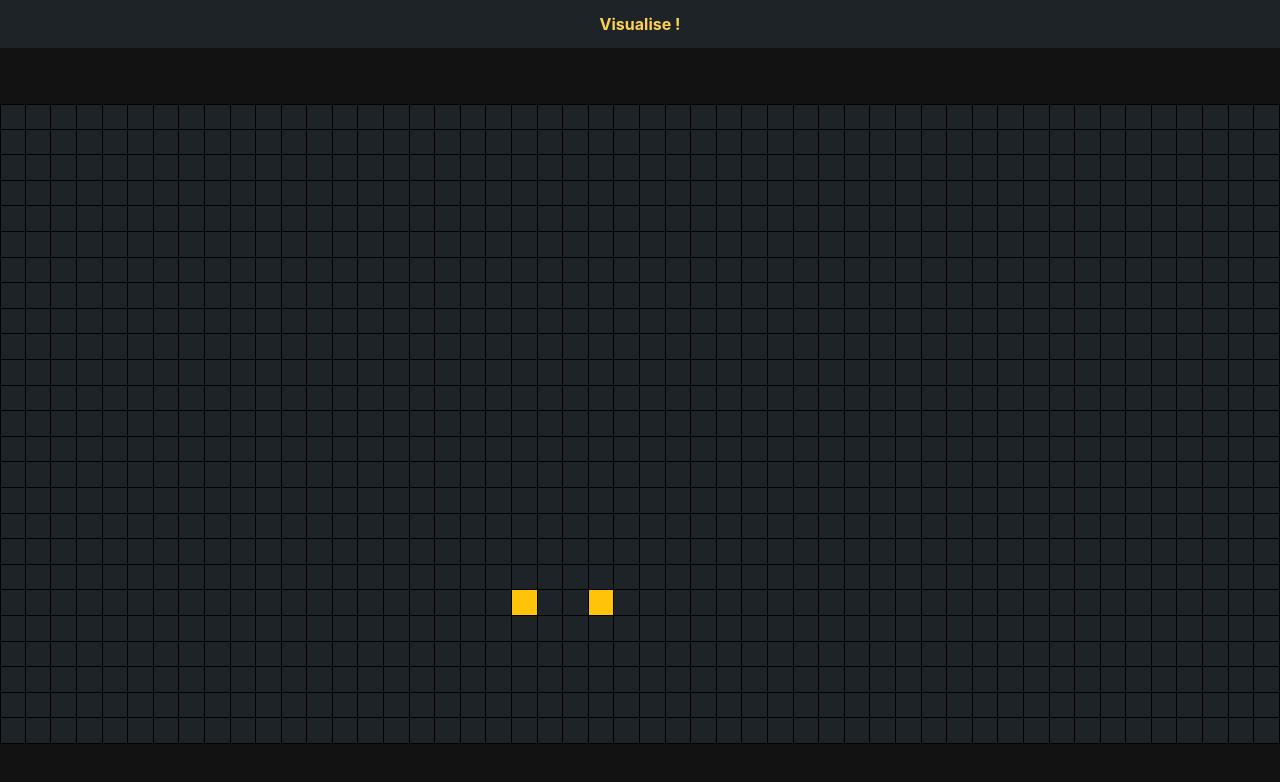
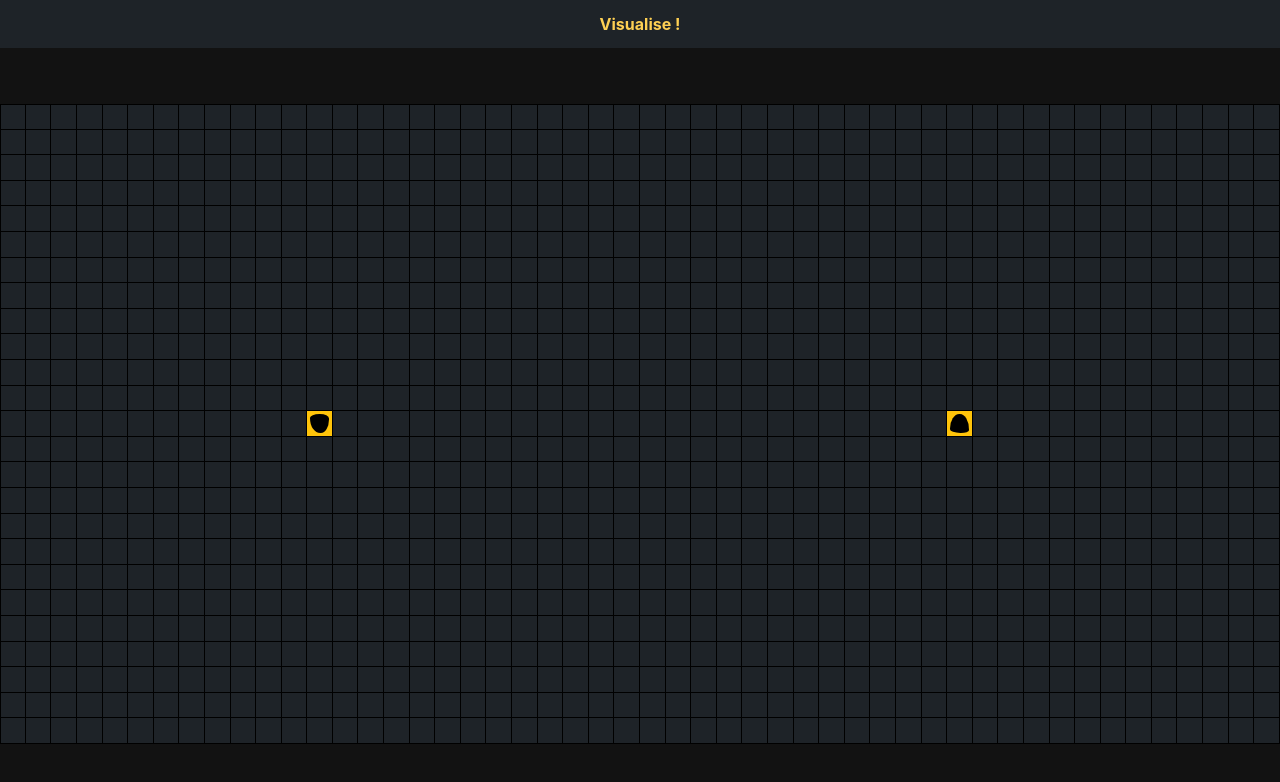
Before and after one commit to Herbin-Clement/graph-visu, a React (Create React App) app: page / in a window 1280 px wide. Shown: the top 782 px of the page. Built offline with nearby package versions, Linux system fonts and the light colour scheme.

Commit message:
can change start and end node by clicking

```diff
--- a/src/Components/Node/EndNode.jsx
+++ b/src/Components/Node/EndNode.jsx
@@ -1,16 +1,16 @@
 import "./Node.css";
 
-const EndNode = ({id, x, y, value, handleClick}) => {
+const EndNode = ({id, x, y, value}) => {
     return (
-        <div /*onClick={(e) => handleClick(e, id)}*/
+        <div
              className="vertice"
              style={
                  {
                      backgroundColor: "#FFC40A",
-                    //  borderRadius: "24% 76% 32% 68% / 71% 30% 70% 29%"
                  }
             }
             >
+                <div class="circle end"></div>
         </div>
     )
 }
--- a/src/Components/Node/Node.css
+++ b/src/Components/Node/Node.css
@@ -1,5 +1,8 @@
 .vertice {
     box-sizing: border-box;
+    display: flex;
+    justify-content: center;
+    align-items: center;
     background-color: white;
     width: 3.2vh;
     height: 3.2vh;
@@ -10,6 +13,30 @@
     cursor: pointer;
 }
 
+.circle {
+    display: flex;
+    justify-content: center;
+    align-items: center;
+    width: 75%;
+    height: 75%;
+    background-color: black;
+}
+
+.start {
+    border-radius: 51% 49% 44% 56% / 21% 25% 75% 79%;
+}
+
+.end {
+    border-radius: 51% 49% 44% 56% / 79% 85% 15% 21%;
+}
+
+.subcircle {
+    width: 33%;
+    height: 33%;
+    background-color: #FFC40A;
+    border-radius: 50%;
+}
+
 .row:first-child > div {
     border-top: 1px solid black;
 }
--- a/src/Components/Node/Node.jsx
+++ b/src/Components/Node/Node.jsx
@@ -2,7 +2,7 @@ import "./Node.css";
 
 const Node = ({id, x, y, value, handleClick}) => {
     return (
-        <div /*onClick={(e) => handleClick(e, id)}*/
+        <div onClick={() => handleClick(id)}
              className="vertice"
              style={
                  {
--- a/src/Components/Node/PathNode.jsx
+++ b/src/Components/Node/PathNode.jsx
@@ -1,8 +1,8 @@
 import "./Node.css";
 
-const PathNode = ({id, x, y, value, handleClick}) => {
+const PathNode = ({id, x, y, value}) => {
     return (
-        <div /*onClick={(e) => handleClick(e, id)}*/
+        <div
              className="vertice"
              style={
                  {
--- a/src/Components/Node/StartNode.jsx
+++ b/src/Components/Node/StartNode.jsx
@@ -1,16 +1,16 @@
 import "./Node.css";
 
-const StartNode = ({id, x, y, value, handleClick}) => {
+const StartNode = ({id, x, y, value}) => {
     return (
-        <div /*onClick={(e) => handleClick(e, id)}*/
+        <div
              className="vertice"
              style={
                  {
                     backgroundColor: "#FFC40A",
-                    //  borderRadius: "74% 26% 70% 30% / 35% 76% 24% 65% "
                  }
             }
             >
+                <div class="circle start"></div>
         </div>
     )
 }
--- a/src/Components/PathFindingVis/PathFindingVis.jsx
+++ b/src/Components/PathFindingVis/PathFindingVis.jsx
@@ -1,6 +1,6 @@
 import { useEffect, useState, useRef } from "react";
 import { Dijkstra, getPath } from "../../lib/Dijkstra/Dijktra.js";
-import { createGridGraph, w, h } from "../../lib/lib.js";
+import { createGridGraph, w, h, x_start_initial, x_end_initial, y_initial } from "../../lib/lib.js";
 import Node from "../Node/Node.jsx";
 import StartNode from "../Node/StartNode.jsx";
 import EndNode from "../Node/EndNode.jsx";
@@ -12,46 +12,47 @@ const PathFindingVis = ({ isVisualising, endVisualise }) => {
 
   const didMount = useRef(false);
 
-  const [startNode, setStartNode] = useState(970);
-  const [endNode, setEndNode] = useState(973);
+  const [startNode, setStartNode] = useState(x_start_initial + y_initial * w);
+  const [endNode, setEndNode] = useState(x_end_initial + y_initial * w);
   const [graph, setGraph] = useState(createGridGraph(w, h));
-  const [data, setData] = useState(Dijkstra(graph, startNode, endNode));
+  const [data, setData] = useState({});
   const [path, setPath] = useState([]);
   const [grid, setGrid] = useState(graph.getGraphRepresentation());
   const [visited, setVisited] = useState([]);
+  const [click, setClick] = useState(0);
   // const [toggle, setToggle] = useState(false);
 
   useEffect(() => {
+    console.log(data);
     if (didMount.current) {
       data.display.forEach((v, i) => {
         setTimeout(() => {
           setVisited(prevState => [...prevState, v]);
-        }, i * 25);
+        }, i * 50);
       });
       setTimeout(() => {
         getPath(data.prev, startNode, endNode).forEach((v, i) => {
           setTimeout(() => {
             setPath(prevState => [...prevState, v]);
             if (v === endNode) endVisualise();
-          }, i * 25);
+          }, i * 50);
         });
-      }, data.display.length * 25);
+      }, data.display.length * 50);
     } else {
       didMount.current = true;
     }
   }, [isVisualising]);
 
-  // const handleClick = (e, id) => {
-  //   let tmp;
-  //   if (!visited.includes(id)) {
-  //     tmp = [...visited];
-  //     tmp.push(id);
-  //     setVisited(tmp);
-  //   } else {
-  //     tmp = [...visited].filter((e) => e !== id);
-  //     setVisited(tmp);
-  //   }
-  // }
+  const handleClick = (id) => {
+    setClick(prevState => prevState + 1);
+    if (click % 2 === 0){
+      setStartNode(id);
+      setData(Dijkstra(graph, id, endNode));
+    } else {
+      setEndNode(id);
+      setData(Dijkstra(graph, startNode, id));
+    }
+  }
 
   return (
     <div className="visualisation">
@@ -68,7 +69,7 @@ const PathFindingVis = ({ isVisualising, endVisualise }) => {
                     y:y,
                     x:x,
                     value:cell,
-                    // handleClick={handleClick}
+                    handleClick:handleClick
                   }
                   if (id === startNode) return <StartNode {...props}/>
                   else if (id === endNode) return <EndNode {...props}/>
--- a/src/lib/lib.js
+++ b/src/lib/lib.js
@@ -2,6 +2,10 @@ import Graph from "./Graph/Graph.js";
 
 const w = 50;
 const h = 25;
+
+const y_initial = Math.floor(h / 2);
+const x_start_initial = Math.floor(w / 4);
+const x_end_initial = Math.floor(3 * w / 4);
 
 const createGridGraph = (w, h) => {
     const graph = new Graph(w, h);
@@ -29,4 +33,4 @@ const D1toD2 = (id) => {
     return {x: Math.floor(id / w), y: id % w}
 }
 
-export { createGridGraph, h , w, D2toD1, D1toD2 };
+export { createGridGraph, h , w, D2toD1, D1toD2, x_start_initial, x_end_initial, y_initial };
```
